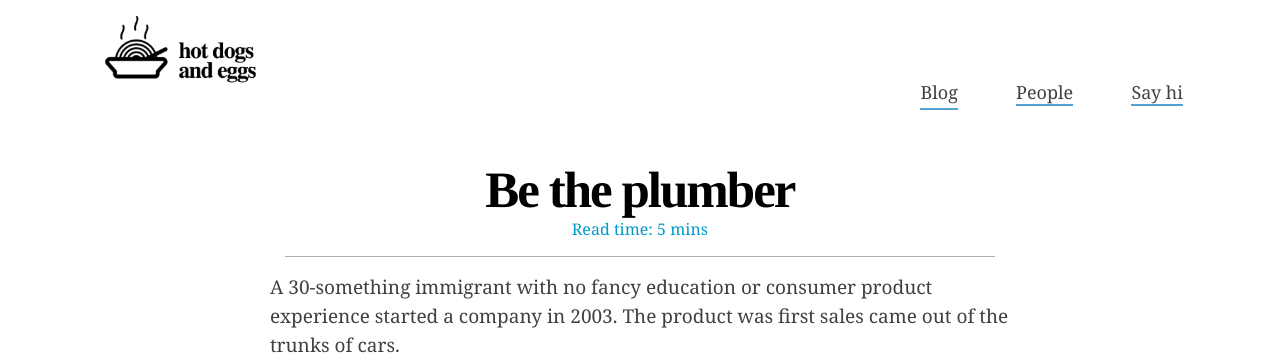
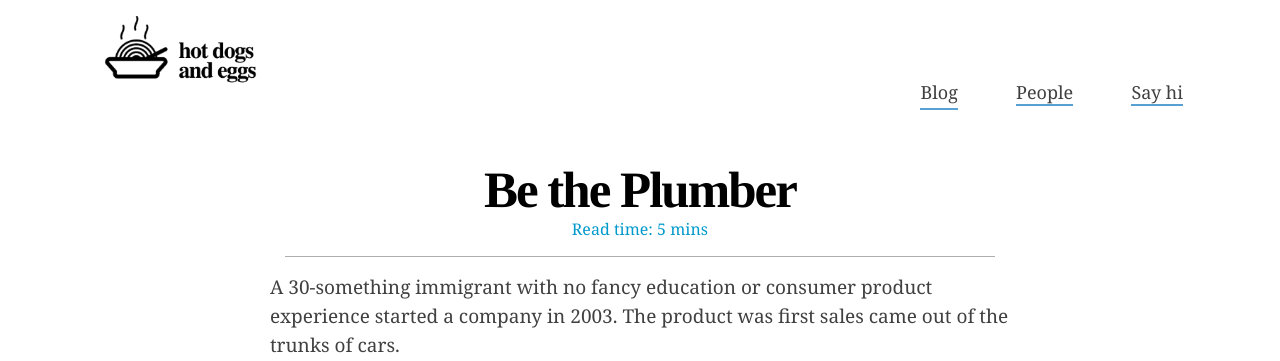
Before and after one commit to gallochris/writing, a Jekyll site: the page built from _posts/2016-03-09-be-the-plumber.md, in a window 1280 px wide and 900 px high. Shown: the top 361 px of the window. Built offline with Jekyll 4.4.1, drawn with Linux system fonts in a browser that asks for light colours; nearby versions of some CDN libraries.

```diff
--- a/_posts/2016-03-09-be-the-plumber.md
+++ b/_posts/2016-03-09-be-the-plumber.md
@@ -1,6 +1,6 @@
 ---
 layout: post
-title: Be the plumber
+title: Be the Plumber
 preview: Instead of being theoretical users of the product, we became customers of it.
 permalink: /be-the-plumber/
 ---
```
